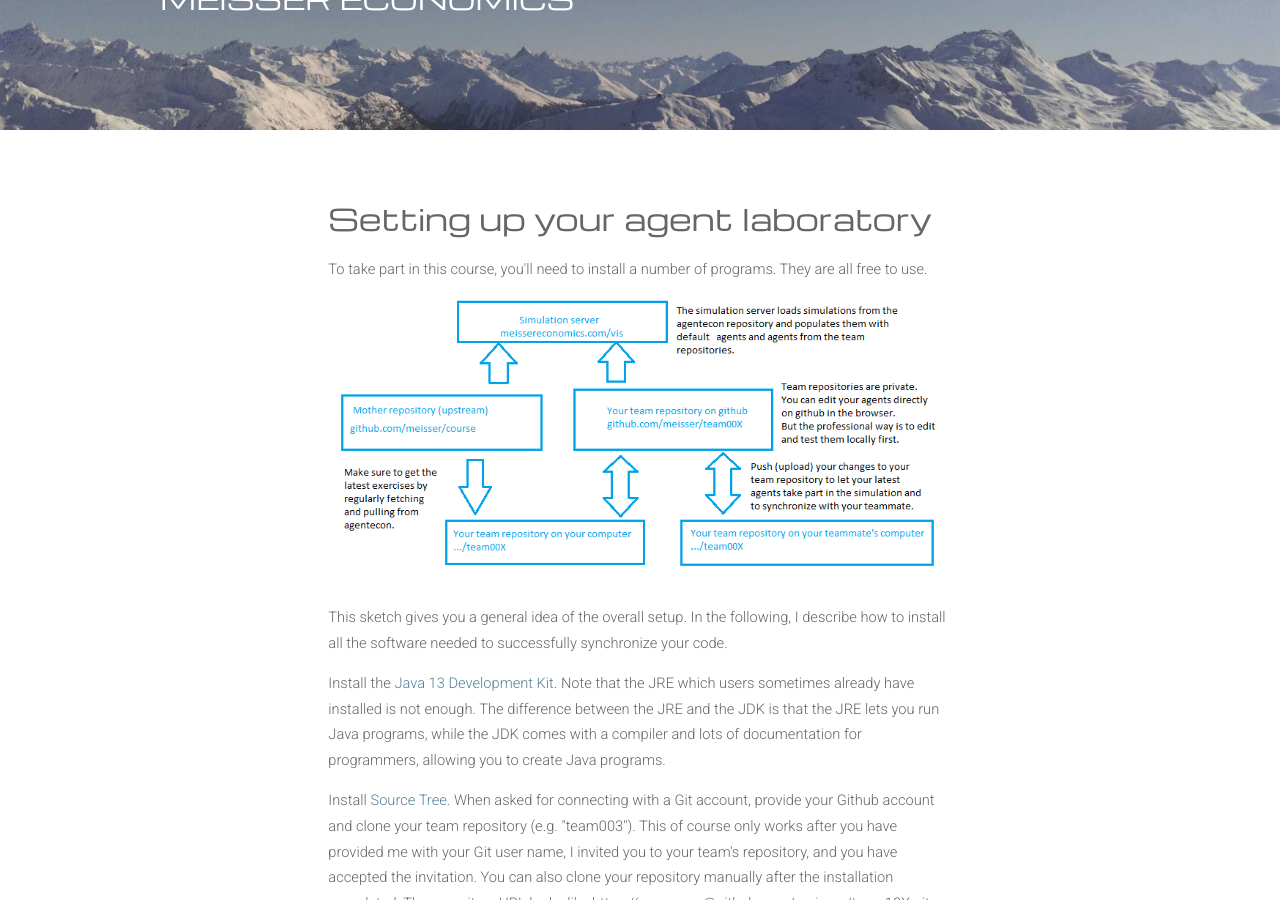
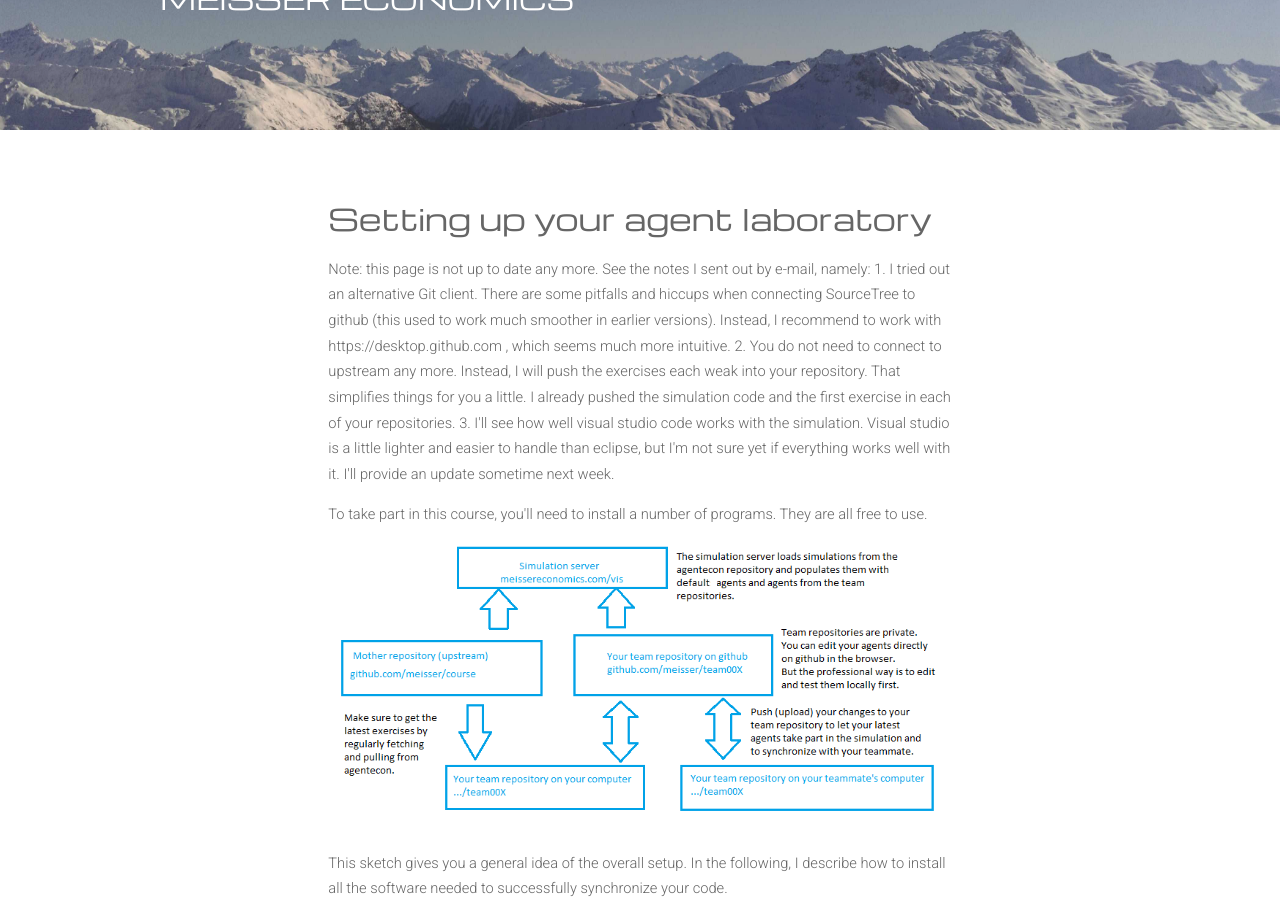
Before and after one commit to meisserecon/www, a Jekyll site: the page built from course/setup.md, in a window 1280 px wide and 900 px high, scrolled down 351 px. Built offline with Jekyll 4.4.1, drawn with Linux system fonts in a browser that asks for light colours; nearby versions of some CDN libraries.

Commit message:
Update setup.md

```diff
--- a/course/setup.md
+++ b/course/setup.md
@@ -3,6 +3,14 @@ layout: post
 title: Setting up your agent laboratory
 permalink: /course/setup
 ---
+
+<p>Note: this page is not up to date any more. See the notes I sent out by e-mail, namely:
+
+  1. I tried out an alternative Git client. There are some pitfalls and hiccups when connecting SourceTree to github (this used to work much smoother in earlier versions). Instead, I recommend to work with https://desktop.github.com , which seems much more intuitive.
+2. You do not need to connect to upstream any more. Instead, I will push the exercises each weak into your repository. That simplifies things for you a little. I already pushed the simulation code and the first exercise in each of your repositories.
+3. I'll see how well visual studio code works with the simulation. Visual studio is a little lighter and easier to handle than eclipse, but I'm not sure yet if everything works well with it. I'll provide an update sometime next week.
+
+</p>
 
 <p>To take part in this course, you'll need to install a number of programs. They are all free to use.</p>
 
```
